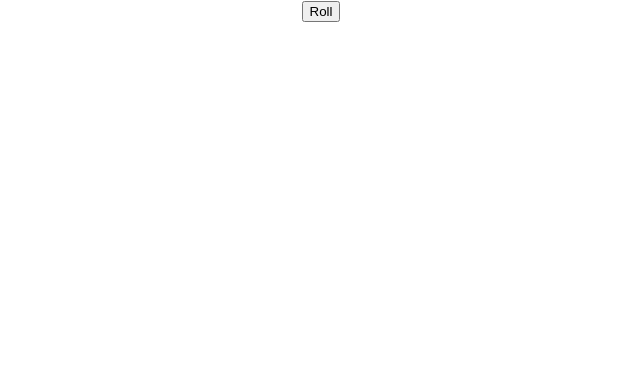
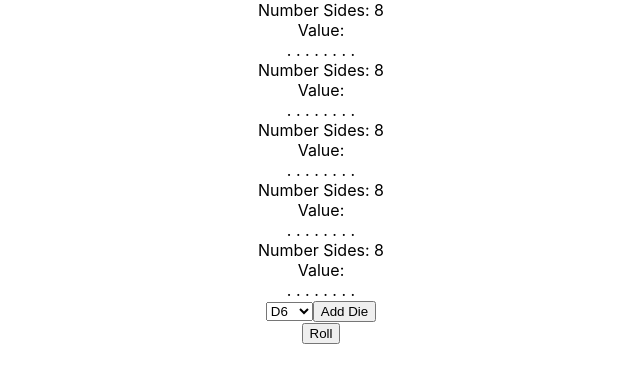
Before and after one commit to obatola/dice, a React (Create React App) app: page / in a window 1280 px wide. Shown: the top 382 px of the page, without its empty margins (319-959 px from the left). Built offline with nearby package versions, Linux system fonts and the light colour scheme.

Commit message:
attempt with classes

```diff
--- a/package.json
+++ b/package.json
@@ -10,6 +10,7 @@
     "@types/node": "^16.18.3",
     "@types/react": "^18.0.24",
     "@types/react-dom": "^18.0.8",
+    "immutable": "^4.1.0",
     "react": "^18.2.0",
     "react-dom": "^18.2.0",
     "react-scripts": "5.0.1",
--- /dev/null
+++ b/src/Components/AddDieSelector.tsx
@@ -0,0 +1,29 @@
+import { useState } from "react";
+import { IUseDicePackage } from "../Hooks/useDice"
+import { DieType } from "../types"
+
+
+export const AddDieSelector = ({ dicePackage }: { dicePackage: IUseDicePackage }) => {
+    const initialValue: DieType = DieType.D6;
+    const [dieType, setDieType] = useState<DieType>(initialValue);
+    const dieTypes:string[]  = Object.keys(DieType).filter(x => !(parseInt(x) >= 0)) as string[];
+
+    const selectDie = (event: React.ChangeEvent<HTMLSelectElement>) => {
+        setDieType(event.target.value as unknown as DieType);
+    }
+
+    const onClick = () => {
+        dicePackage.addDie(dieType);
+        setDieType(initialValue);
+    }
+
+    return (
+        <div>
+            <select value={dieType} onChange={selectDie} aria-label="Die Type">
+                {/*@ts-ignore */}
+                {(dieTypes).map((key: string) => <option key={key} value={DieType[key]}>{key}</option>)}
+            </select>
+            <button onClick={onClick}>Add Die</button>
+        </div>
+    );
+}
--- a/src/Components/DiceRoller.tsx
+++ b/src/Components/DiceRoller.tsx
@@ -1,13 +1,26 @@
 import { useEffect, useState } from "react";
-import { DieType, DieClass } from "../types";
-import { Die } from "./Die";
+import { useDice } from "../Hooks/useDice";
+import { DieType, DieClass, IDiceCollection } from "../types";
+import { AddDieSelector } from "./AddDieSelector";
 import { DieViewer } from "./DieViewer";
 
+const DiceTray = ({dice}: {dice: IDiceCollection}) => {
+
+    return (
+        <>
+        {dice.keySeq().toJSON().map((key) => <DieViewer key={key} die={dice.get(key) as DieClass} />)}
+        </>
+    );
+}
+
 export const DiceRoller = () => {
+    const d = useDice();
 
     return (
         <div>
-            <button type="button" onClick={() => console.log("roll bounce'")}>Roll</button>
+            <DiceTray dice={d.dice} />
+            <AddDieSelector dicePackage={d} />
+            <button type="button" onClick={d.rollDice}>Roll</button>
         </div>
     )
 }
--- a/src/Components/DieViewer.tsx
+++ b/src/Components/DieViewer.tsx
@@ -3,19 +3,14 @@ import { DieClass } from "../types"
 
 interface IDieViewer {
     die: DieClass
-    dieValue?: number
 }
 
-export const DieViewer = ({die, dieValue} : IDieViewer) => {
-
-    useEffect(() => {
-        console.log("new value");
-    }, [die._value])
+export const DieViewer = ({die} : IDieViewer) => {
 
     return (
         <div>
             <div>Number Sides: {die.getDieName()}</div>
-            <div>Value: {dieValue}</div>
+            <div>Value: {die.getDieValue()}</div>
             <div>. . . . . . . .</div>
         </div>
     )
--- /dev/null
+++ b/src/Hooks/useDice.ts
@@ -0,0 +1,40 @@
+import { useState } from "react";
+import { Map } from 'immutable';
+import { DieClass, DieType, IDiceCollection } from "../types";
+import { generateId, randomNumFromAtoB } from "../utils";
+
+export interface IUseDicePackage {
+    dice: Map<string, DieClass>;
+    rollDice: () => void;
+    addDie: (dieType: DieType) => void;
+    removeDie: (id: string) => void;
+    // freezeDie: (id: string) => void;
+}
+
+export const useDice = (): IUseDicePackage => {
+    const [dice, setDice] = useState<IDiceCollection>(Map({
+        [generateId()]: new DieClass(DieType.D8),
+        [generateId()]: new DieClass(DieType.D8),
+        [generateId()]: new DieClass(DieType.D8),
+        [generateId()]: new DieClass(DieType.D8),
+        [generateId()]: new DieClass(DieType.D8)
+    }));
+
+    const rollDice = () => {
+        setDice((previousDice) => previousDice.map(die => {
+            die.roll();
+            return die;
+        }));
+    }
+
+    const addDie = (dieType: DieType): void => {
+        const id = generateId();
+        setDice((previousDice) => previousDice.set(id, new DieClass(dieType)));
+    }
+
+    const removeDie = (id: string): void => {
+        setDice((previousDice) => previousDice.remove(id));
+    }
+
+    return {dice, rollDice, addDie, removeDie};
+}
--- a/src/utils.ts
+++ b/src/utils.ts
@@ -1,2 +1,8 @@
  // min and max included
 export const randomNumFromAtoB = (min: number, max: number) => Math.floor(Math.random() * (max - min + 1) + min);
+
+export const generateId = (): string => {
+    return Math.floor((1 + Math.random()) * 0x10000)
+        .toString(16)
+        .substring(1);
+}
```
Also changed, not shown: src/Hooks/useDie.ts (deleted, +0 -20 lines), src/types.ts (+9 -2 lines), 1 other file (tests, documents, lock files or other folders).
